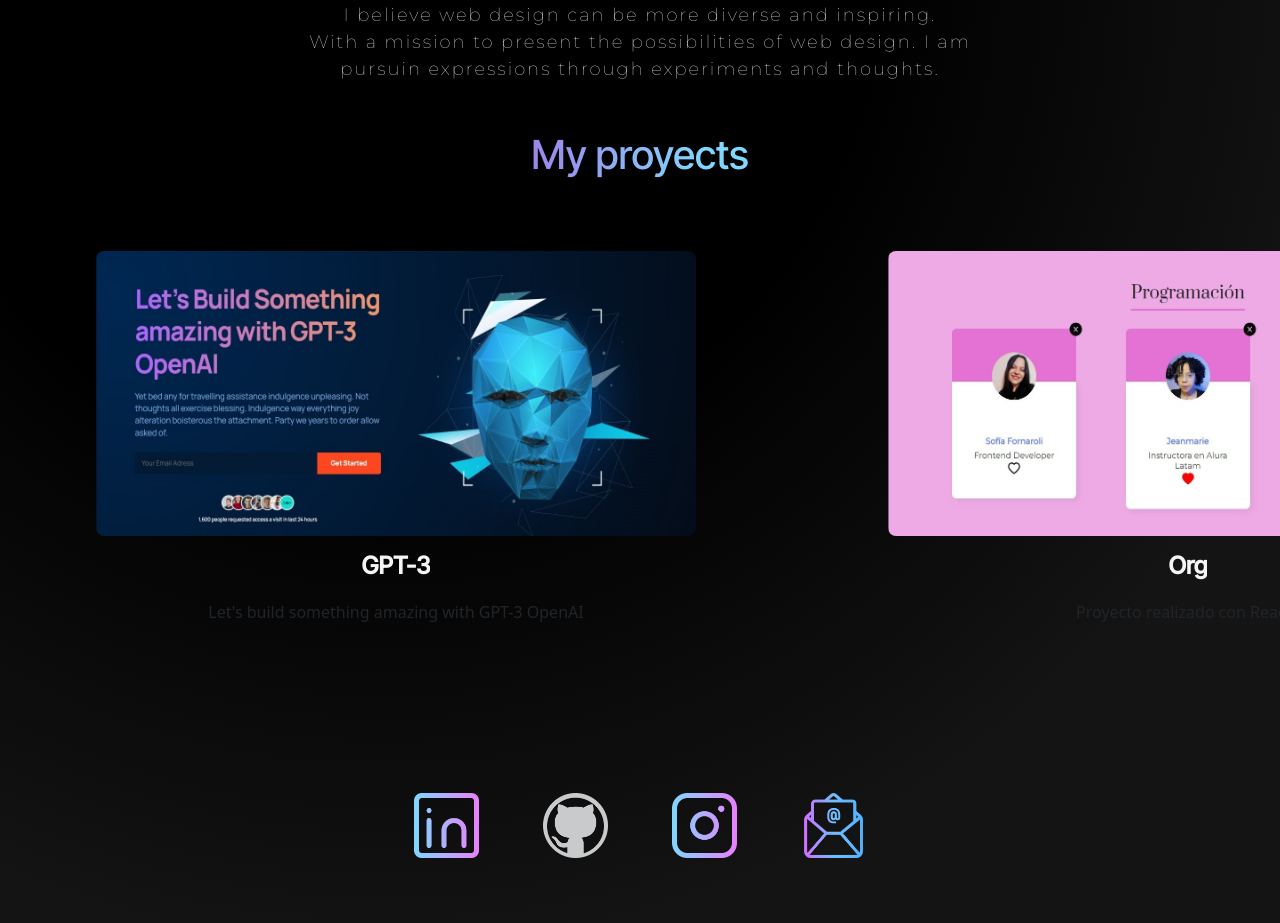
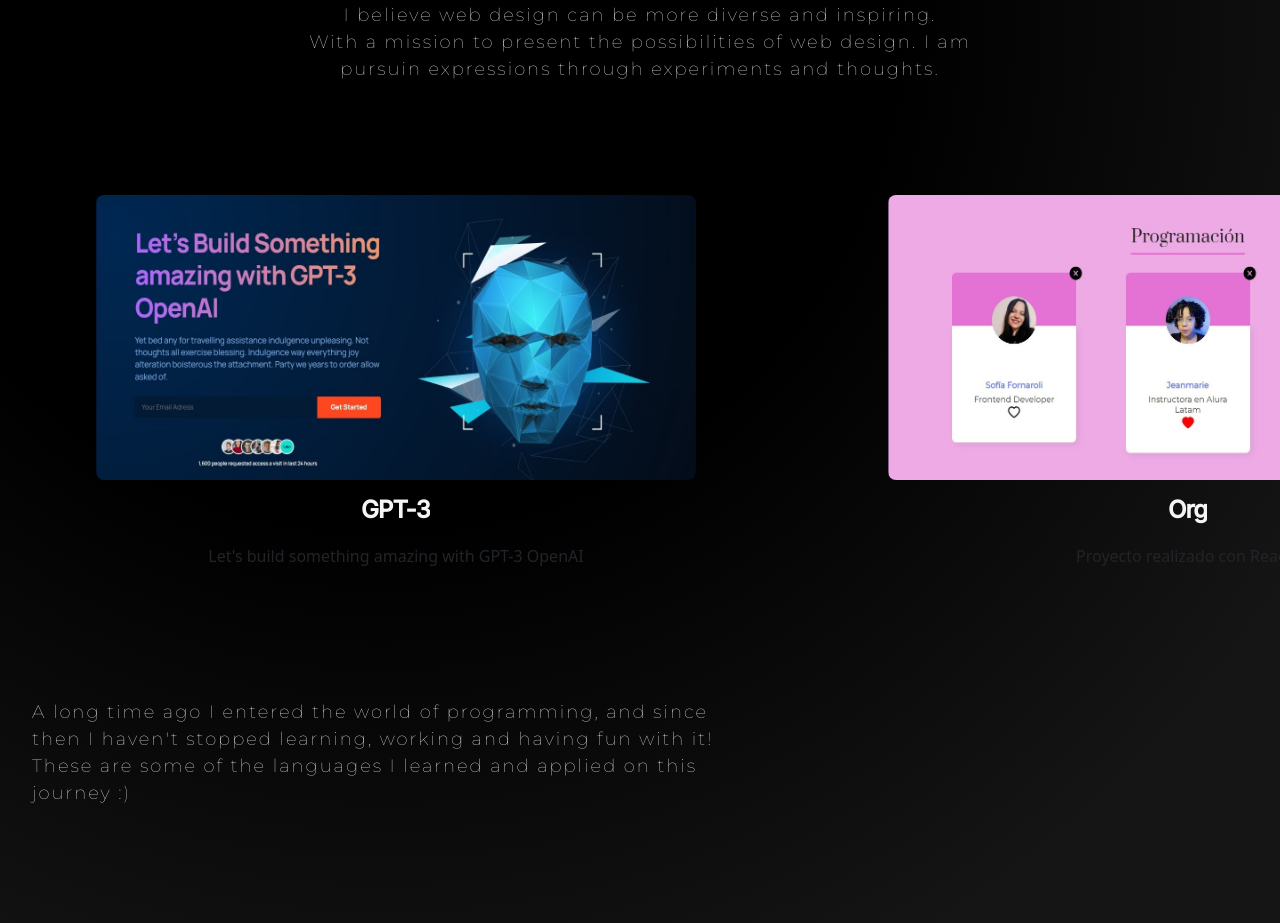
Before and after one commit to Sofia0101/portfolio1, a React (Create React App) app: page / in a window 1280 px wide. Shown: the part 500-1423 px from the top of the page. Built offline with nearby package versions, Linux system fonts and the light colour scheme; a web font is replaced by a local one.

Commit message:
modifico componente viejo.header y agrego description.jsx

```diff
--- a/index.html
+++ b/index.html
@@ -1,10 +1,9 @@
 <!DOCTYPE html>
 <html lang="ja">
-  <!-- Mirrored from p5aholic.me/ by HTTrack Website Copier/3.x [XR&CO'2014], Tue, 17 Oct 2023 13:30:56 GMT -->
-  <!-- Added by HTTrack --><meta
+<meta
     http-equiv="content-type"
     content="text/html;charset=utf-8"
-  /><!-- /Added by HTTrack -->
+  />
   <head>
     <meta charset="UTF-8" />
     <meta name="viewport" content="width=device-width,initial-scale=1" />
--- a/src/App.js
+++ b/src/App.js
@@ -1,4 +1,3 @@
-import "./css/cards.css";
 import "./css/navBar.css";
 import "./css/aboutMe.css";
 import "./css/header.css";
@@ -6,6 +5,8 @@
 import "./css/contact.css";
 import "./css/icons.css";
 import "./css/proyects.css";
+import "./css/description.css";
+
 
 import "bootstrap/dist/css/bootstrap.min.css";
 import Header from "./components/header";
@@ -13,6 +14,7 @@
 import Proyects from "./components/proyects";
 import Info from "./components/icons";
 import Navi from "./components/NavBar";
+import Description from "./components/description";
 
 function App() {
   return (
@@ -23,7 +25,9 @@
           <Header />
           <main className="content" id="Content" data-scroll="area"></main>
           <div className="content_inner" data-scroll="target"></div>
-          <Aboutme />          <Proyects />
+          <Aboutme />
+          <Proyects />
+          <Description />
           <Info />
         </div>
       </section>
--- a/src/components/aboutme.jsx
+++ b/src/components/aboutme.jsx
@@ -11,9 +11,9 @@
         </p>
         {/* <img className="arg__imagen" src={argentina} alt="Argentina" /> */}
       </div>
-      <div className="myproyects_title">
+      {/* <div className="myproyects_title">
         <h1>My proyects</h1>
-      </div>
+      </div> */}
     </section>
   );
 }
--- /dev/null
+++ b/src/components/description.jsx
@@ -0,0 +1,16 @@
+
+function Description() {
+    return (
+      <section className="description">
+        <div className="description_div">
+          <p className="description_p">
+          A long time ago I entered the world of programming, and since then I haven't stopped learning, working and having fun with it! <br /> These are some of the languages ​​I learned and applied on this journey :)
+          </p>
+          {/* <img className="arg__imagen" src={argentina} alt="Argentina" /> */}
+        </div>
+
+      </section>
+    );
+  }
+
+  export default Description;
--- a/src/css/cards.css
+++ /dev/null
@@ -1,4 +0,0 @@
-.cards_content {
-    display: flex;
-    justify-content: space-evenly;
-}
--- /dev/null
+++ b/src/css/description.css
@@ -0,0 +1,20 @@
+.description_p {
+    width: 60%;
+
+    color: #fff;
+    /* text-align: center; */
+    letter-spacing: 2px;
+    display: flex;
+    justify-content: center;
+    font-family: "Montserrat", sans-serif;
+    font-size: 18px;
+    font-weight: 400;
+    padding: 2rem;
+  }
+
+
+  .description_div {
+    width: 100%;
+    display: flex;
+    /* justify-content: center; */
+  }
```
Also changed, not shown: src/components/viejo.header.jsx (deleted, +0 -47 lines).
